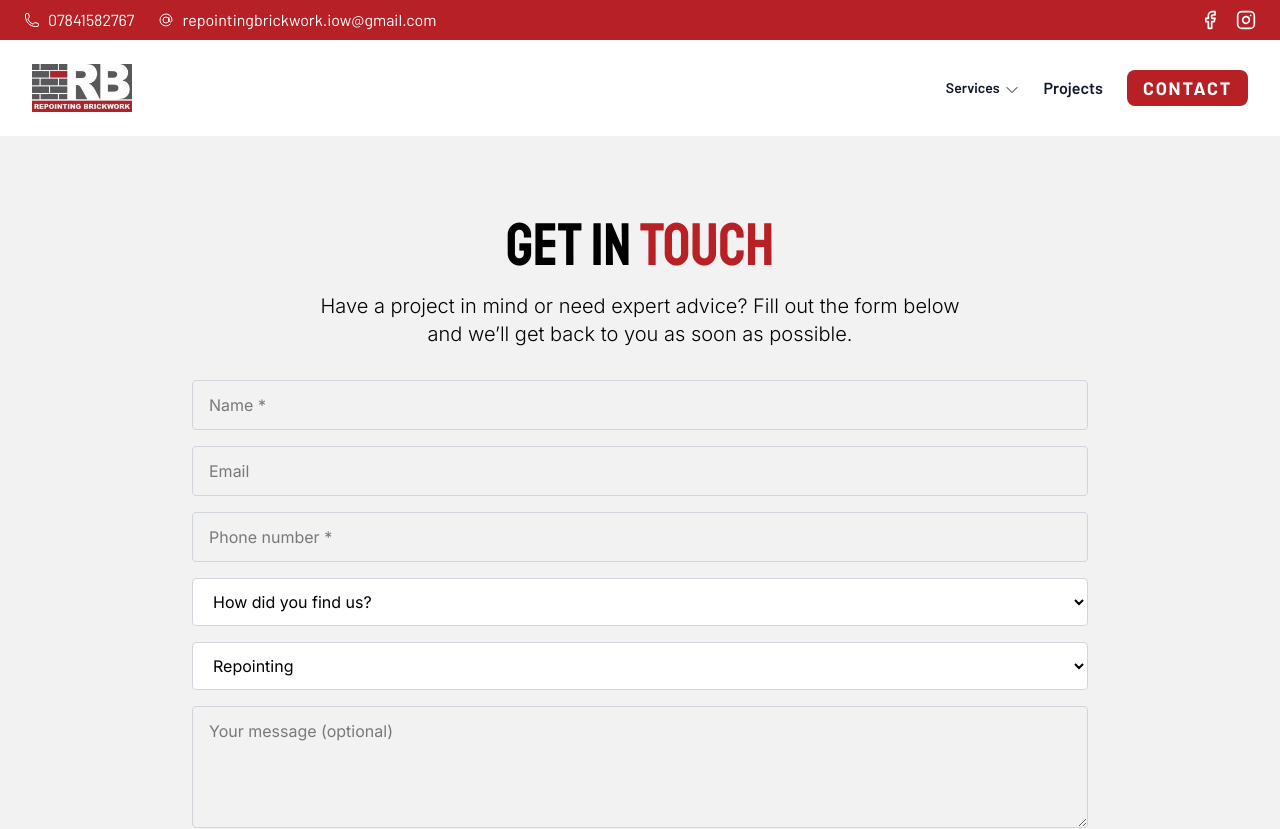
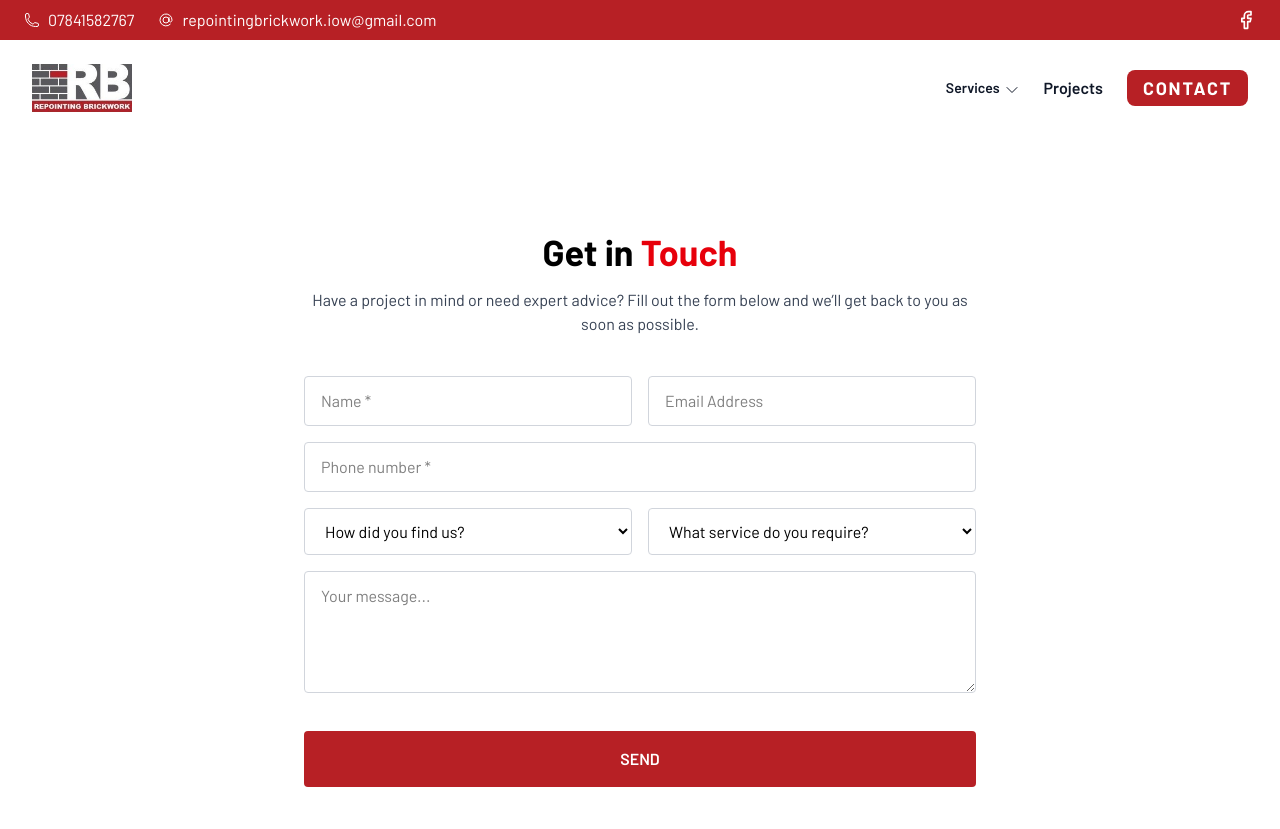
Before and after one commit to Quartz33/Repointing-Brickwork, a Next.js app: page /contact-us in a window 1280 px wide. Shown: the top 829 px of the page. Built offline with nearby package versions, Linux system fonts and the light colour scheme.

Commit message:
Contact form updated

```diff
--- a/src/app/components/contactus.tsx
+++ b/src/app/components/contactus.tsx
@@ -43,10 +43,11 @@ export default function ContactUs() {
 
   return (
     <section id='contactus'>
-      <div className="min-h-screen bg-white flex flex-col md:flex-row text-black">
+      {/* Centered the container now that the map is gone */}
+      <div className="min-h-screen bg-white flex flex-col items-center justify-center text-black py-12 px-4">
 
-        {/* Left Side - Form Area */}
-        <div className="w-full md:w-1/2 p-8 md:p-16 flex flex-col justify-center">
+        {/* Adjusted width to max-w-3xl so it looks great centered */}
+        <div className="w-full max-w-3xl p-8 md:p-12 flex flex-col justify-center">
 
           {result === "success" ? (
             /* --- SUCCESS STATE UI --- */
@@ -66,21 +67,24 @@ export default function ContactUs() {
           ) : (
             /* --- FORM UI --- */
             <div className="animate-in fade-in duration-500">
+              <div className="text-center mb-10">
                 <h2 className="text-4xl font-bold mb-4">
                   Get in <span className="text-red-600">Touch</span>
                 </h2>
-              <p className="text-gray-700 mb-6">
+                <p className="text-gray-700 max-w-2xl mx-auto">
                   Have a project in mind or need expert advice? Fill out the form below and we’ll get back to you as soon as possible.
                 </p>
+              </div>
 
               {result === "error" && (
                 <div className="mb-6 p-4 bg-red-50 border-l-4 border-red-500 text-red-700 flex items-center gap-3">
-                  <AlertCircle className="w-5 h-5" />
+                  <AlertCircle className="w-5 h-5 flex-shrink-0" />
                   <p>Something went wrong sending your message. Please try again.</p>
                 </div>
               )}
 
               <form onSubmit={submitForm} className="space-y-4">
+                <div className="grid grid-cols-1 md:grid-cols-2 gap-4">
                   <input
                     type="text"
                     name="name"
@@ -91,9 +95,11 @@ export default function ContactUs() {
                   <input
                     type="email"
                     name="email"
-                  placeholder="Email"
+                    placeholder="Email Address"
                     className="w-full border border-gray-300 px-4 py-3 rounded focus:outline-none focus:ring-2 focus:ring-red-500"
                   />
+                </div>
+
                 <input
                   type="tel"
                   name="phone"
@@ -101,6 +107,8 @@ export default function ContactUs() {
                   placeholder="Phone number *"
                   className="w-full border border-gray-300 px-4 py-3 rounded focus:outline-none focus:ring-2 focus:ring-red-500"
                 />
+
+                <div className="grid grid-cols-1 md:grid-cols-2 gap-4">
                   <select name="source" className="w-full border border-gray-300 px-4 py-3 rounded focus:outline-none focus:ring-2 focus:ring-red-500 bg-white">
                     <option value="">How did you find us?</option>
                     <option value="Google">Google</option>
@@ -114,11 +122,20 @@ export default function ContactUs() {
                     <option value="Extensions">Extensions</option>
                     <option value="Groundwork">Groundwork</option>
                   </select>
+                </div>
+
+                {/* ADDED: Message Field */}
+                <textarea
+                  name="message"
+                  rows={4}
+                  placeholder="Your message..."
+                  className="w-full border border-gray-300 px-4 py-3 rounded focus:outline-none focus:ring-2 focus:ring-red-500 resize-y"
+                ></textarea>
 
                 <button
                   type="submit"
                   disabled={isSubmitting}
-                  className="w-full bg-[#B72025] text-white font-semibold py-3.5 rounded hover:bg-[#a51e20] transition-colors disabled:opacity-70 flex items-center justify-center gap-2"
+                  className="w-full bg-[#B72025] text-white font-semibold py-4 rounded hover:bg-[#a51e20] transition-colors disabled:opacity-70 flex items-center justify-center gap-2 mt-4"
                 >
                   {isSubmitting ? (
                     <>
@@ -133,8 +150,8 @@ export default function ContactUs() {
             </div>
           )}
 
-          {/* Logo - Fixed Next.js Image Warning */}
-          <div className="mt-8">
+          {/* Logo */}
+          <div className="mt-12 flex justify-center">
             <Image
               src="/logo.jpeg"
               alt="Repointing Brickwork"
@@ -145,16 +162,6 @@ export default function ContactUs() {
           </div>
         </div>
 
-        {/* Right Side - Map */}
-        <div className="w-full md:w-1/2 h-96 md:h-auto bg-gray-100">
-          <iframe
-            title="Location Map"
-            className="w-full h-full"
-            src="https://www.google.com/maps/embed?pb=!1m18!1m12!1m3!1d161048.8778335359!2d-1.4286419736802492!3d50.6796939524673!2m3!1f0!2f0!3f0!3m2!1i1024!2i768!4f13.1!3m3!1m2!1s0x487461230e588fbd%3A0xcfd64a4b27f272b2!2sIsle%20of%20Wight!5e0!3m2!1sen!2suk!4v1700000000000!5m2!1sen!2suk"
-            loading="lazy"
-            referrerPolicy="no-referrer-when-downgrade"
-          />
-        </div>
       </div>
     </section>
   );
--- a/src/app/components/header.tsx
+++ b/src/app/components/header.tsx
@@ -53,11 +53,8 @@ export default function Header() {
             </a>
           </div>
           <div className="flex items-center gap-4">
-            <a href="https://facebook.com" target="_blank" rel="noopener noreferrer" aria-label="Facebook">
+            <a href="https://www.facebook.com/repointingbrickwork" target="_blank" rel="noopener noreferrer" aria-label="Facebook">
               <FacebookIcon className="w-5 h-5 hover:text-gray-200 transition" />
-            </a>
-            <a href="https://instagram.com" target="_blank" rel="noopener noreferrer" aria-label="Instagram">
-              <InstagramIcon className="w-5 h-5 hover:text-gray-200 transition" />
             </a>
           </div>
         </div>
--- a/src/app/contact-us/page.tsx
+++ b/src/app/contact-us/page.tsx
@@ -5,34 +5,19 @@ import Image from 'next/image';
 import { CheckCircle, Loader2, AlertCircle } from 'lucide-react';
 
 export default function ContactUs() {
-  const [form, setForm] = useState({
-    name: '',
-    email: '',
-    phone: '',
-    howDidYouFindUs: '',
-    serviceRequired: 'Repointing', // Default value to match your first option
-    message: '',
-  });
+  const [result, setResult] = useState<"idle" | "success" | "error">("idle");
+  const [isSubmitting, setIsSubmitting] = useState(false);
 
-  const [status, setStatus] = useState<"idle" | "submitting" | "success" | "error">("idle");
+  const submitForm = async (event: React.FormEvent<HTMLFormElement>) => {
+    event.preventDefault();
+    setIsSubmitting(true);
+    setResult("idle");
 
-  const handleChange = (e: React.ChangeEvent<HTMLInputElement | HTMLSelectElement | HTMLTextAreaElement>) => {
-    setForm({ ...form, [e.target.name]: e.target.value });
-  };
+    // 1. Grab the form data
+    const formData = new FormData(event.currentTarget);
 
-  const handleSubmit = async (e: React.FormEvent) => {
-    e.preventDefault();
-    setStatus("submitting");
-
-    // Convert React state to FormData for Web3Forms
-    const formData = new FormData();
+    // 2. Append your Web3Forms access key
     formData.append("access_key", "cd17011c-83ee-48df-9dab-81620301c068");
-    formData.append("name", form.name);
-    formData.append("email", form.email);
-    formData.append("phone", form.phone);
-    formData.append("howDidYouFindUs", form.howDidYouFindUs);
-    formData.append("serviceRequired", form.serviceRequired);
-    formData.append("message", form.message);
 
     try {
       const response = await fetch("https://api.web3forms.com/submit", {
@@ -43,47 +28,38 @@ export default function ContactUs() {
       const data = await response.json();
 
       if (data.success) {
-        setStatus("success");
+        setResult("success");
       } else {
-        setStatus("error");
-        console.error("Web3Forms Error:", data.message);
+        setResult("error");
+        console.error("Error from Web3Forms:", data.message);
       }
     } catch (error) {
-      setStatus("error");
-      console.error("Form submission failed:", error);
+      setResult("error");
+      console.error("Form Error:", error);
+    } finally {
+      setIsSubmitting(false);
     }
   };
 
-  // Function to reset everything after a successful submission
-  const resetForm = () => {
-    setForm({
-      name: '',
-      email: '',
-      phone: '',
-      howDidYouFindUs: '',
-      serviceRequired: 'Repointing',
-      message: '',
-    });
-    setStatus("idle");
-  };
+  return (
+    <section id='contactus'>
+      {/* Centered the container now that the map is gone */}
+      <div className="min-h-screen bg-white flex flex-col items-center justify-center text-black py-12 px-4">
 
-  return (
-    <section id="contactus" className="w-full bg-main text-black px-6 lg:px-12 py-20">
-      <div className="max-w-4xl mx-auto flex flex-col justify-center min-h-[500px]">
+        {/* Adjusted width to max-w-3xl so it looks great centered */}
+        <div className="w-full max-w-3xl p-8 md:p-12 flex flex-col justify-center">
 
-        {status === "success" ? (
+          {result === "success" ? (
             /* --- SUCCESS STATE UI --- */
-          <div className="flex flex-col items-center justify-center text-center py-12 animate-in fade-in duration-500">
-            <CheckCircle className="w-24 h-24 text-green-500 mb-6" />
-            <h3 className="font-staatliches text-4xl lg:text-5xl mb-4 text-gray-900 tracking-wide">
-              Message Sent!
-            </h3>
-            <p className="font-inter text-lg text-gray-600 mb-8 max-w-md mx-auto">
-              Thank you for reaching out. We have received your details and will be in touch with you shortly.
+            <div className="flex flex-col items-center justify-center text-center py-12 animate-in fade-in slide-in-from-bottom-4 duration-500">
+              <CheckCircle className="w-20 h-20 text-green-500 mb-6" />
+              <h3 className="text-3xl font-bold mb-4 text-gray-900">Message Sent!</h3>
+              <p className="text-gray-600 mb-8 max-w-sm">
+                Thank you for reaching out. We have received your enquiry and will be in touch with you as soon as possible.
               </p>
               <button
-              onClick={resetForm}
-              className="text-[#B72025] font-semibold font-inter hover:text-[#8a181c] underline underline-offset-4 transition-colors"
+                onClick={() => setResult("idle")}
+                className="text-red-600 font-semibold hover:text-red-700 underline underline-offset-4"
               >
                 Send another message
               </button>
@@ -91,88 +67,77 @@ export default function ContactUs() {
           ) : (
             /* --- FORM UI --- */
             <div className="animate-in fade-in duration-500">
-            {/* Heading */}
-            <h2 className="font-staatliches text-5xl lg:text-6xl mb-4 text-center">
-              Get in <span className="text-[#B72025]">Touch</span>
+              <div className="text-center mb-10">
+                <h2 className="text-4xl font-bold mb-4">
+                  Get in <span className="text-red-600">Touch</span>
                 </h2>
-            <p className="font-inter text-lg lg:text-xl font-light mb-8 text-center max-w-2xl mx-auto">
+                <p className="text-gray-700 max-w-2xl mx-auto">
                   Have a project in mind or need expert advice? Fill out the form below and we’ll get back to you as soon as possible.
                 </p>
+              </div>
 
-            {/* Error Banner */}
-            {status === "error" && (
-              <div className="mb-8 p-4 bg-red-50 border border-red-200 rounded-lg text-red-700 flex items-center justify-center gap-3 font-inter">
+              {result === "error" && (
+                <div className="mb-6 p-4 bg-red-50 border-l-4 border-red-500 text-red-700 flex items-center gap-3">
                   <AlertCircle className="w-5 h-5 flex-shrink-0" />
                   <p>Something went wrong sending your message. Please try again.</p>
                 </div>
               )}
 
-            {/* Form */}
-            <form onSubmit={handleSubmit} className="space-y-4 font-inter">
+              <form onSubmit={submitForm} className="space-y-4">
+                <div className="grid grid-cols-1 md:grid-cols-2 gap-4">
                   <input
                     type="text"
                     name="name"
-                value={form.name}
-                onChange={handleChange}
+                    required
                     placeholder="Name *"
-                className="w-full border border-gray-300 px-4 py-3 rounded focus:outline-none focus:ring-2 focus:ring-[#B72025]"
-                required
+                    className="w-full border border-gray-300 px-4 py-3 rounded focus:outline-none focus:ring-2 focus:ring-red-500"
                   />
                   <input
                     type="email"
                     name="email"
-                value={form.email}
-                onChange={handleChange}
-                placeholder="Email"
-                className="w-full border border-gray-300 px-4 py-3 rounded focus:outline-none focus:ring-2 focus:ring-[#B72025]"
+                    placeholder="Email Address"
+                    className="w-full border border-gray-300 px-4 py-3 rounded focus:outline-none focus:ring-2 focus:ring-red-500"
                   />
+                </div>
+
                 <input
                   type="tel"
                   name="phone"
-                value={form.phone}
-                onChange={handleChange}
+                  required
                   placeholder="Phone number *"
-                className="w-full border border-gray-300 px-4 py-3 rounded focus:outline-none focus:ring-2 focus:ring-[#B72025]"
-                required
+                  className="w-full border border-gray-300 px-4 py-3 rounded focus:outline-none focus:ring-2 focus:ring-red-500"
                 />
-              <select
-                name="howDidYouFindUs"
-                value={form.howDidYouFindUs}
-                onChange={handleChange}
-                className="w-full border border-gray-300 px-4 py-3 rounded focus:outline-none focus:ring-2 focus:ring-[#B72025] bg-white"
-              >
+
+                <div className="grid grid-cols-1 md:grid-cols-2 gap-4">
+                  <select name="source" className="w-full border border-gray-300 px-4 py-3 rounded focus:outline-none focus:ring-2 focus:ring-red-500 bg-white">
                     <option value="">How did you find us?</option>
                     <option value="Google">Google</option>
                     <option value="Facebook">Facebook</option>
                     <option value="Recommendation">Recommendation</option>
                   </select>
-              <select
-                name="serviceRequired"
-                value={form.serviceRequired}
-                onChange={handleChange}
-                className="w-full border border-gray-300 px-4 py-3 rounded focus:outline-none focus:ring-2 focus:ring-[#B72025] bg-white"
-              >
+                  <select name="service" className="w-full border border-gray-300 px-4 py-3 rounded focus:outline-none focus:ring-2 focus:ring-red-500 bg-white">
+                    <option value="">What service do you require?</option>
                     <option value="Repointing">Repointing</option>
                     <option value="Lintel Replacement">Lintel Replacement</option>
                     <option value="Extensions">Extensions</option>
                     <option value="Groundwork">Groundwork</option>
-                <option value="Other">Other</option>
                   </select>
+                </div>
+
+                {/* ADDED: Message Field */}
                 <textarea
                   name="message"
-                value={form.message}
-                onChange={handleChange}
-                placeholder="Your message (optional)"
                   rows={4}
-                className="w-full border border-gray-300 px-4 py-3 rounded focus:outline-none focus:ring-2 focus:ring-[#B72025] resize-y"
-              />
+                  placeholder="Your message..."
+                  className="w-full border border-gray-300 px-4 py-3 rounded focus:outline-none focus:ring-2 focus:ring-red-500 resize-y"
+                ></textarea>
 
                 <button
                   type="submit"
-                disabled={status === "submitting"}
-                className="w-full bg-[#B72025] text-white font-semibold py-4 rounded hover:bg-[#a51e20] transition-colors duration-300 disabled:opacity-70 flex justify-center items-center gap-2"
+                  disabled={isSubmitting}
+                  className="w-full bg-[#B72025] text-white font-semibold py-4 rounded hover:bg-[#a51e20] transition-colors disabled:opacity-70 flex items-center justify-center gap-2 mt-4"
                 >
-                {status === "submitting" ? (
+                  {isSubmitting ? (
                     <>
                       <Loader2 className="w-5 h-5 animate-spin" />
                       SENDING...
@@ -189,11 +154,12 @@ export default function ContactUs() {
           <div className="mt-12 flex justify-center">
             <Image
               src="/logo.jpeg"
-            alt="RB Repointing Brickwork"
-            width={120}
+              alt="Repointing Brickwork"
+              width={200}
               height={48}
               className="h-12 w-auto object-contain"
             />
+          </div>
         </div>
 
       </div>
```
Also changed, not shown: src/app/not-found.tsx (added, +39 -0 lines). Lines whose indentation alone changed are shown as unchanged.
